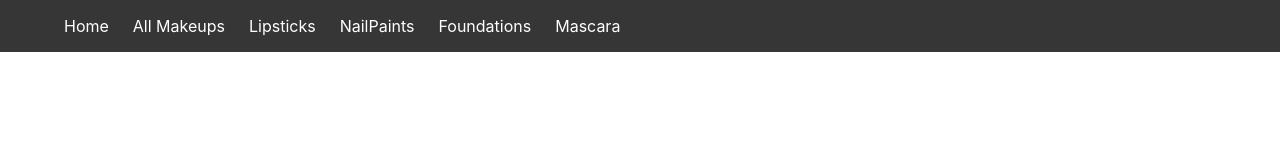
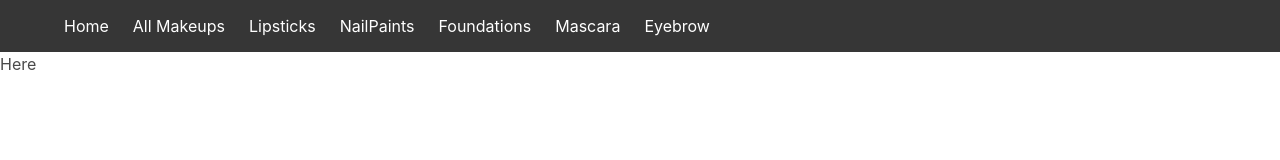
Before and after one commit to ermaitland/ga-project-2, a React (Create React App) app: page /makeups/eyebrow in a window 1280 px wide. Shown: the top 160 px of the page. Built offline with nearby package versions, Linux system fonts and the light colour scheme; no server answers.

Commit message:
eyebrow done

```diff
--- a/src/App.js
+++ b/src/App.js
@@ -6,6 +6,7 @@ import LipStick from './components/LipStick';
 import NailPaint from './components/NailPaint';
 import Foundation from './components/Foundation';
 import Mascara from './components/Mascara';
+import Eyebrow from './components/Eyebrow';
 
 const App = () => {
   return (
@@ -18,6 +19,7 @@ const App = () => {
         <Route path="/makeups/nailpaint" element={<NailPaint />} />
         <Route path="/makeups/foundation" element={<Foundation />} />
         <Route path="/makeups/mascara" element={<Mascara />} />
+        <Route path="/makeups/eyebrow" element={<Eyebrow />} />
       </Routes>
     </BrowserRouter>
   );
--- /dev/null
+++ b/src/components/Eyebrow.js
@@ -0,0 +1,17 @@
+import { useState, useEffect } from 'react';
+import { getEyebrow } from '../lib/api';
+
+function Eyebrow() {
+  const [productType, setProductType] = useState(null);
+
+  useEffect(() => {
+    getEyebrow()
+      .then((res) => setProductType(res.data))
+      .catch((err) => console.error(err));
+  }, []);
+  console.log(productType);
+
+  return <p>Here</p>;
+}
+
+export default Eyebrow;
--- a/src/components/Navbar.js
+++ b/src/components/Navbar.js
@@ -22,6 +22,9 @@ const Navbar = () => (
         <Link to="/makeups/mascara" className="navbar-item">
           Mascara
         </Link>
+        <Link to="/makeups/eyebrow" className="navbar-item">
+          Eyebrow
+        </Link>
       </div>
     </div>
   </nav>
--- a/src/lib/api.js
+++ b/src/lib/api.js
@@ -15,3 +15,6 @@ export const getFoundation = () =>
 
 export const getMascara = () =>
   axios.get(`${MAKEUP_ENDPOINT}?product_type=mascara`);
+
+export const getEyebrow = () =>
+  axios.get(`${MAKEUP_ENDPOINT}?product_type=eyebrow`);
```
